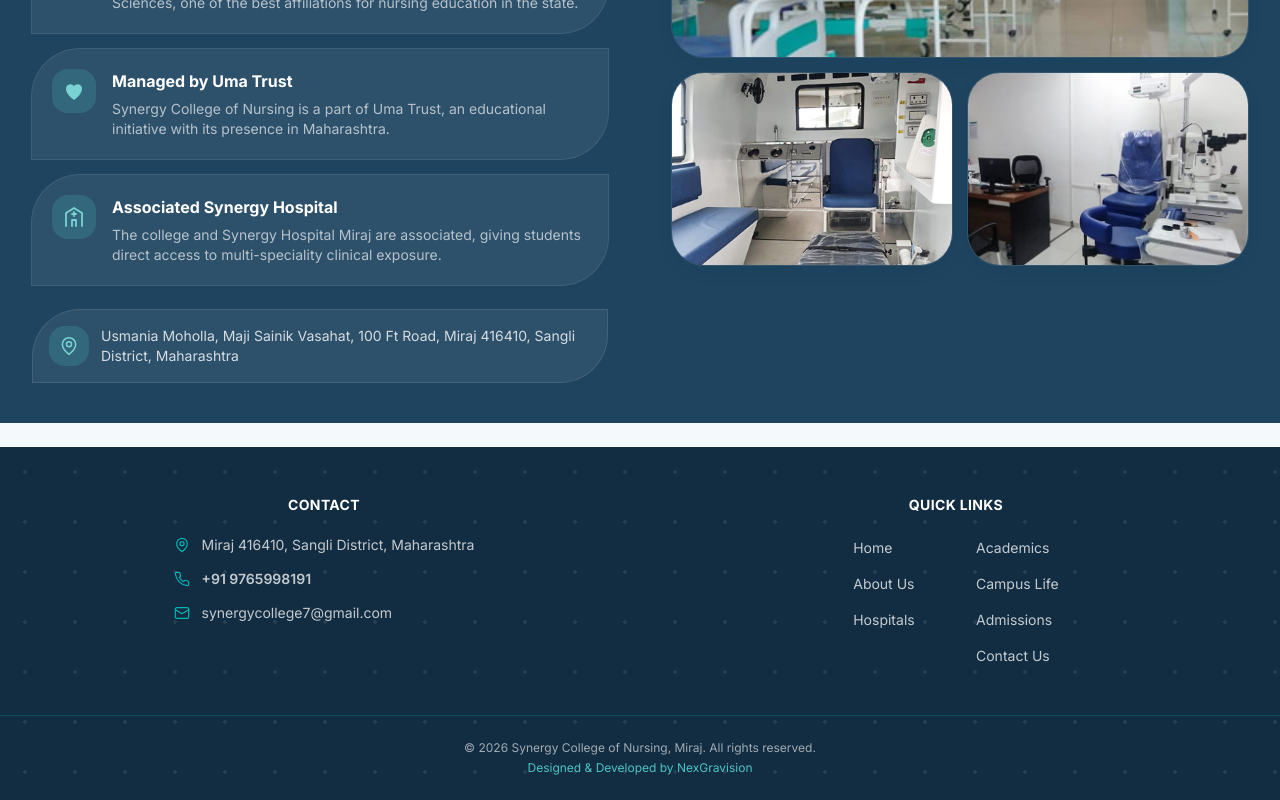
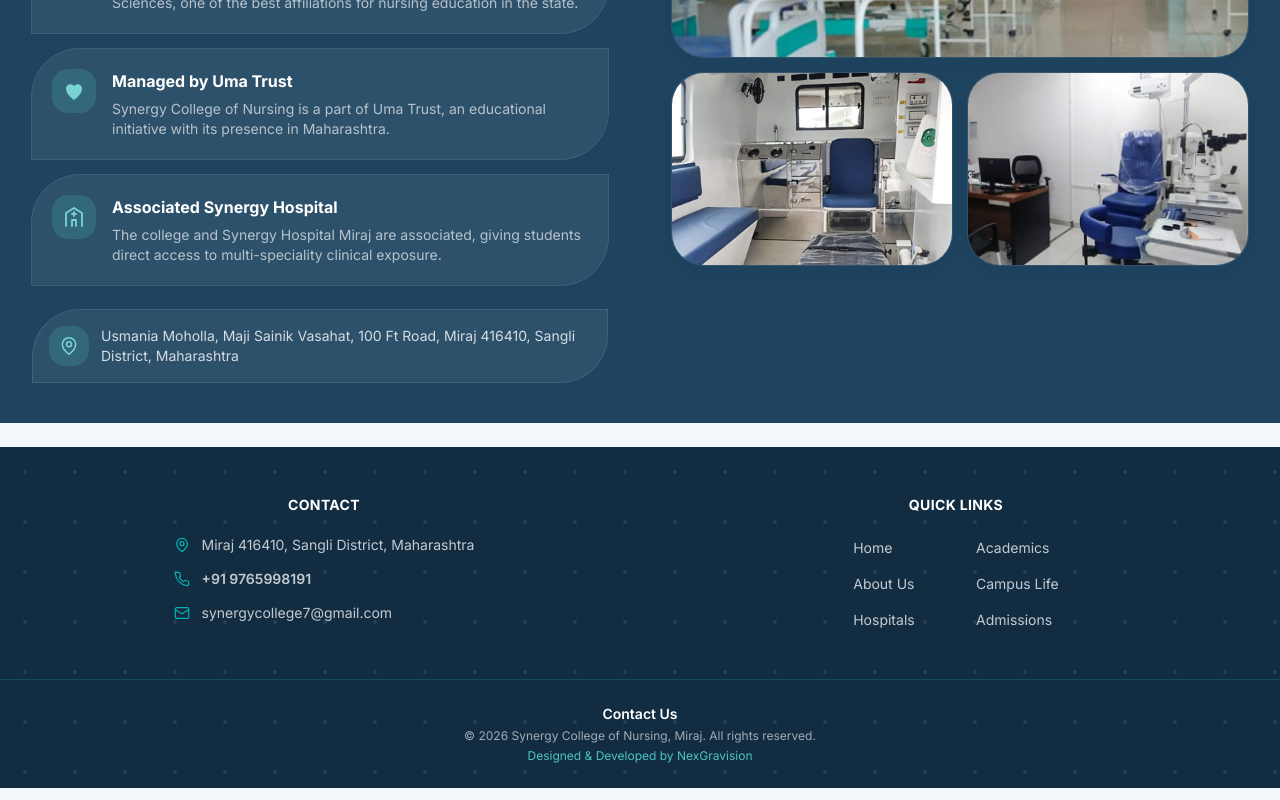
Before and after one commit to sayali2004-commit/synergynursingcollege, a React (Vite) app: page / in a window 1280 px wide. Shown: the part 2674-3474 px from the top of the page. Built offline with nearby package versions, Linux system fonts and the light colour scheme.

Commit message:
feat: center Contact Us link in footer bottom section

```diff
--- a/src/components/Footer.jsx
+++ b/src/components/Footer.jsx
@@ -9,7 +9,6 @@ const QUICK_LINKS = [
   { label: 'Academics', to: '/academics' },
   { label: 'Campus Life', to: '/campus-life' },
   { label: 'Admissions', to: '/admissions' },
-  { label: 'Contact Us', to: '/contact' },
 ]
 
 const LEFT_LINKS = QUICK_LINKS.slice(0, 3)
@@ -75,6 +74,7 @@ export default function Footer() {
 
       <div className="border-t border-brand-500/25">
         <div className="container-x flex flex-col items-center gap-1 py-6 text-xs text-white/60">
+          <Link to="/contact" className="text-sm font-semibold text-white transition-colors hover:text-brand-300">Contact Us</Link>
           <p>&copy; {new Date().getFullYear()} {COLLEGE.name}, Miraj. All rights reserved.</p>
           <p className="text-brand-400">
             Designed &amp; Developed by{' '}
```
